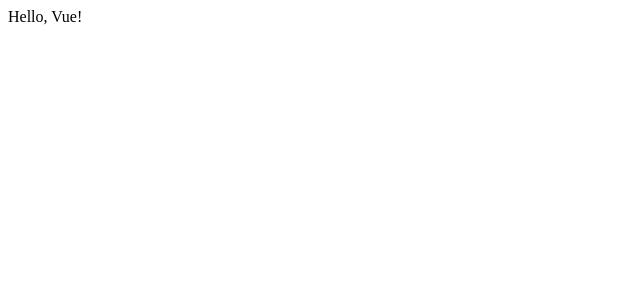
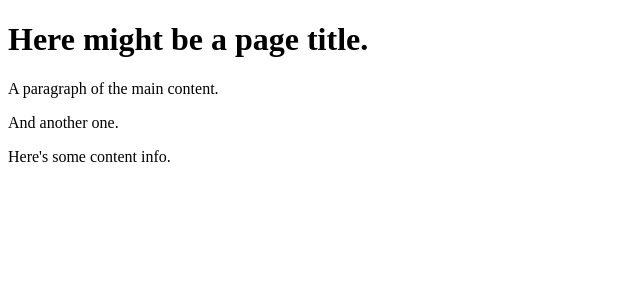
Before and after one commit to aturenne/alyssa-learn-vue-3, a Vue app: page / in a window 1280 px wide. Shown: the top 300 px of the page, without its empty margins (0-640 px from the left). Built offline with nearby package versions, Linux system fonts and the light colour scheme.

Commit message:
Pass multiple template contents with named slots

```diff
--- a/src/App.vue
+++ b/src/App.vue
@@ -1,9 +1,27 @@
 <template>
-  <div>Hello, Vue!</div>
+  <BaseLayout>
+    <!-- will replace slot with name header -->
+     <!-- shortcut: #header -->
+    <template v-slot:header>
+      <h1>Here might be a page title.</h1>
+    </template>
+    <!-- will replace slot with name main in child-->
+    <template v-slot:main>
+      <p>
+        A paragraph of the main content.
+      </p>
+      <p>
+        And another one.
+      </p>
+    </template>
+    <template v-slot:footer>
+      <p>Here's some content info.</p>
+    </template>
+  </BaseLayout>
 </template>
 
 <script setup>
-
+import BaseLayout from './BaseLayout.vue';
 </script>
 
 <style lang="scss" scoped>
--- /dev/null
+++ b/src/BaseLayout.vue
@@ -0,0 +1,24 @@
+<template>
+    <div>
+        <header>
+            <!-- We want header content here -->
+            <slot name="header"></slot>
+        </header>
+        <main>
+            <!-- We want main content here -->
+            <slot name="main"></slot>
+        </main>
+        <footer>
+            <!-- We want footer content here -->
+            <slot name="footer"></slot>
+        </footer>
+    </div>
+</template>
+
+<script setup>
+
+</script>
+
+<style scoped>
+
+</style>
```
